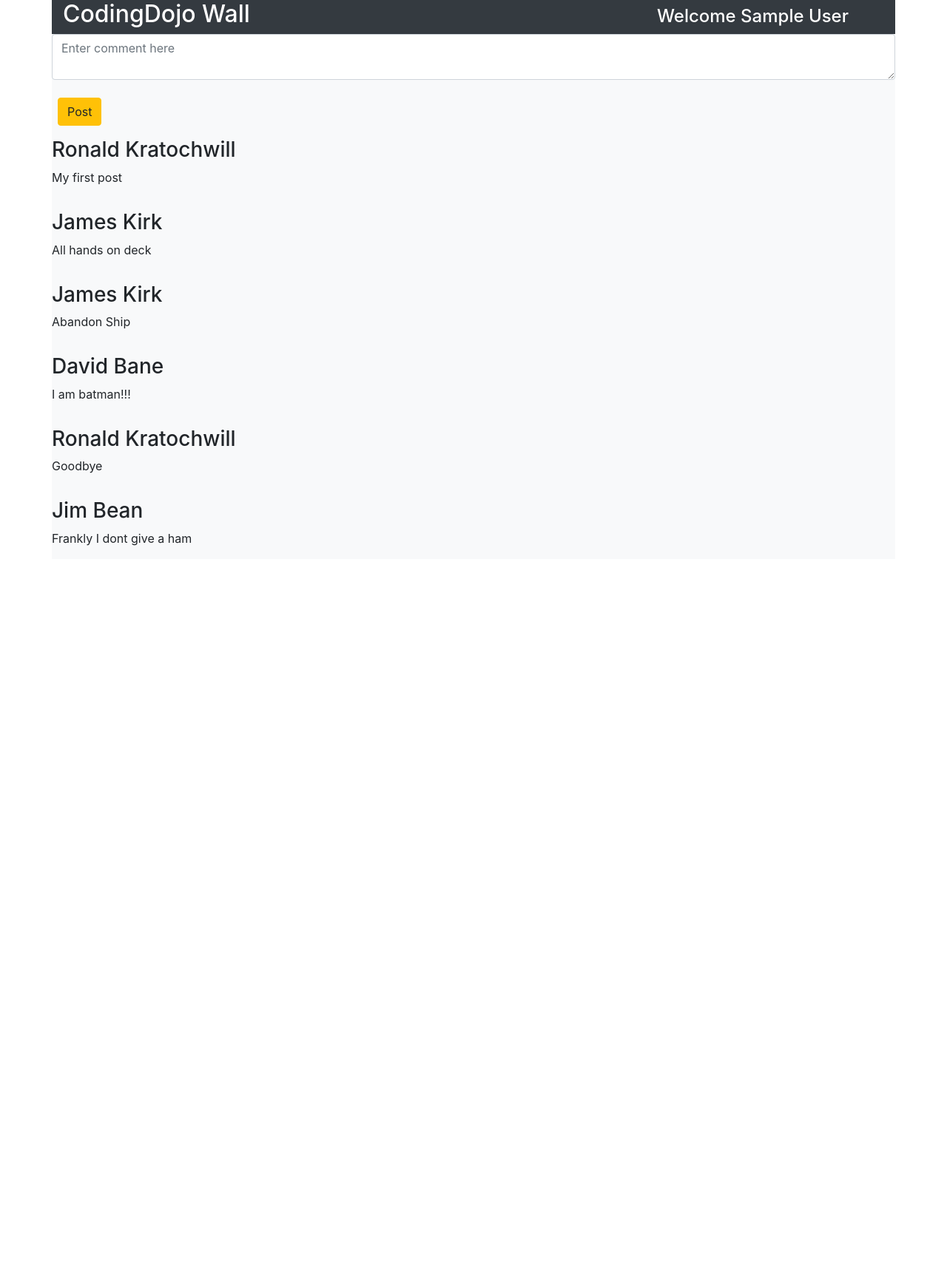
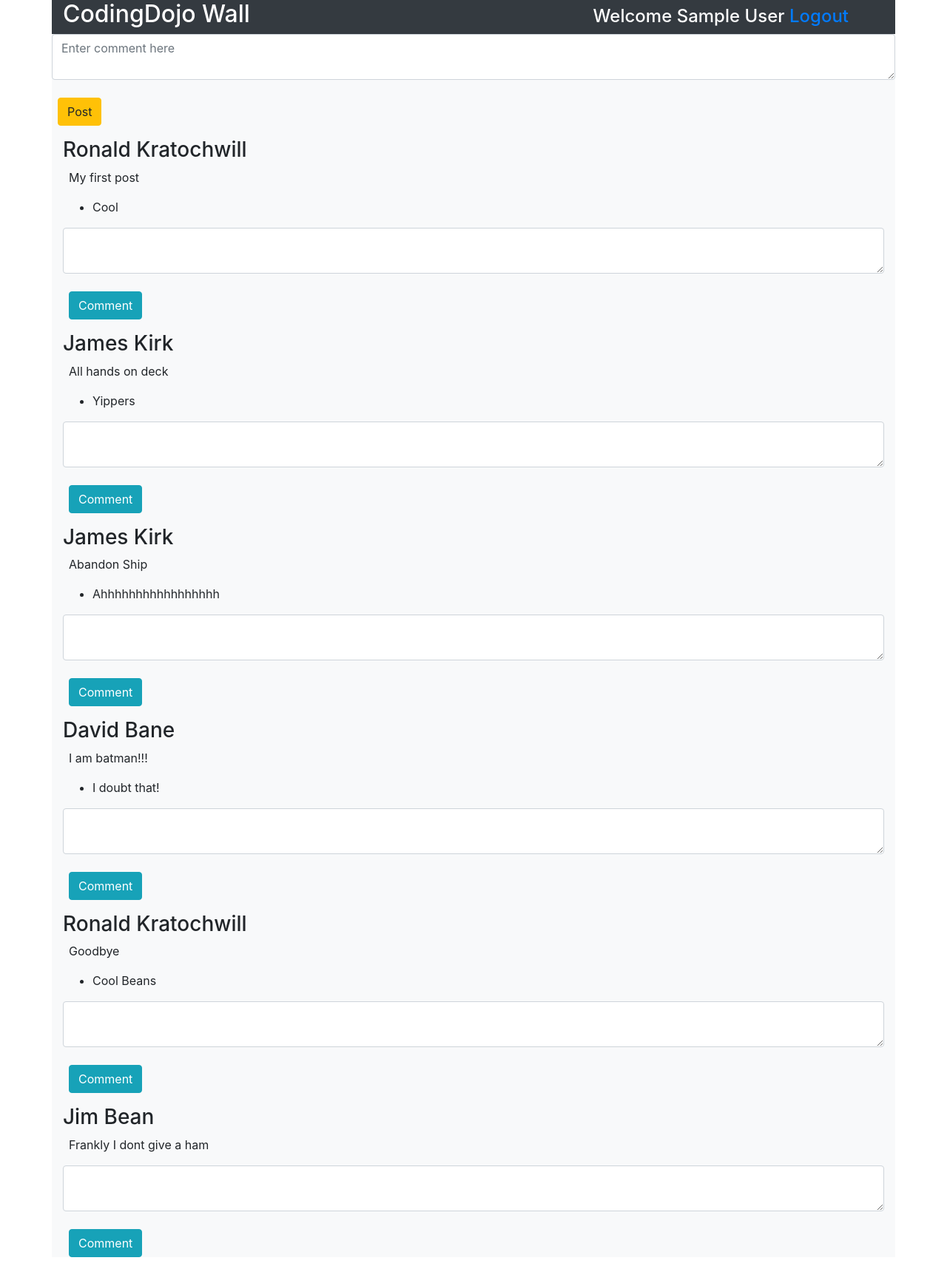
Before and after one commit to Argosa/the_wall, a Django app: template wall_app/templates/wall.html in a window 1280 px wide. Shown: the whole page at 74% size. Before the commit the page ends 738 px from the top, so only its background shows below. Run offline with Django 3.2, Linux system fonts and the light colour scheme; the template is opened without the code that fills it: values that come from a table or form of the project are taken from there, others are empty; the visitor is signed in with stand-in values (Sample User, id 1); data comes from the database, SQL or seed files in the repository; both versions use the stored data as it was after the commit; some libraries are stand-ins or nearby versions.

Commit message:
Final Product 1

```diff
--- a/login_reg_app/views.py
+++ b/login_reg_app/views.py
@@ -43,7 +43,7 @@ def process_login(request):
         return redirect('/')
     else:
         request.session['user_id'] = validator['user_id']
-        return redirect('/success')
+        return redirect('wall/')
 
 def success(request):
     context = {
--- a/wall_app/templates/wall.html
+++ b/wall_app/templates/wall.html
@@ -10,7 +10,7 @@
     <div class='container bg-light'>
         <div class='row bg-dark text-white'>
             <h2 class='col'>CodingDojo Wall</h2>
-            <h4 class='col text-right mr-5 mt-2'>Welcome {{ user.first_name }} {{ user.last_name }}</h4>
+            <h4 class='col text-right mr-5 mt-2'>Welcome {{ user.first_name }} {{ user.last_name }} <a href='/logout'>Logout</a></h4>
         </div>
         <form class='form-group row' action='/process_post' method='POST'>
             {% csrf_token %}
@@ -19,9 +19,30 @@
         </form>
         {% for post in all_messages %}
         <div>
-            <h3 class='row'>{{ post.user.first_name}} {{ post.user.last_name }}</h3>
-            <p class='row'>{{ post.message }}</p>
-            <p class='row'
+            <div class='row'>
+                <h3 class='col'>{{ post.user.first_name}} {{ post.user.last_name }}</h3>
+                {% if user == post.user %}
+                <form class='form-group col' action='/delete_message' method="POST">
+                    {% csrf_token %}
+                    <input type='hidden' name='my_id' value='{{ post.id }}'>
+                    <button class='btn btn-danger' type='submit'>Delete</button>
+                </form>
+                {% endif %}
+            </div>
+            <p class='row ml-2'>{{ post.message }}</p>
+                <ul>
+                    {% for comment in all_comments %}
+                        {% if comment.message == post %}
+                        <li ml-4>{{ comment.comment }}</li>
+                        {% endif %}
+                    {% endfor %}
+                </ul>
+            <form class='form-group' action='/process_comment' method="POST">
+                {% csrf_token %}
+                <textarea class='form-control' name='my_comment'></textarea>
+                <input type='hidden' name='my_id' value="{{ post.id }}">
+                <button class='btn btn-info mt-4 ml-2' type='submit'>Comment</button>
+            </form>
         </div>
         {% endfor %}
     </div>
--- a/wall_app/urls.py
+++ b/wall_app/urls.py
@@ -4,4 +4,7 @@ from . import views
 urlpatterns = [
     path('wall/', views.wall),
     path('process_post', views.process_post),
+    path('process_comment', views.process_comment),
+    path('delete_message', views.delete_message),
+    path('logout', views.logout),
 ]
```
Also changed, not shown: login_reg_app/templates/success.html (+6 -3 lines), wall_app/views.py (+25 -1 lines), db.sqlite3.
